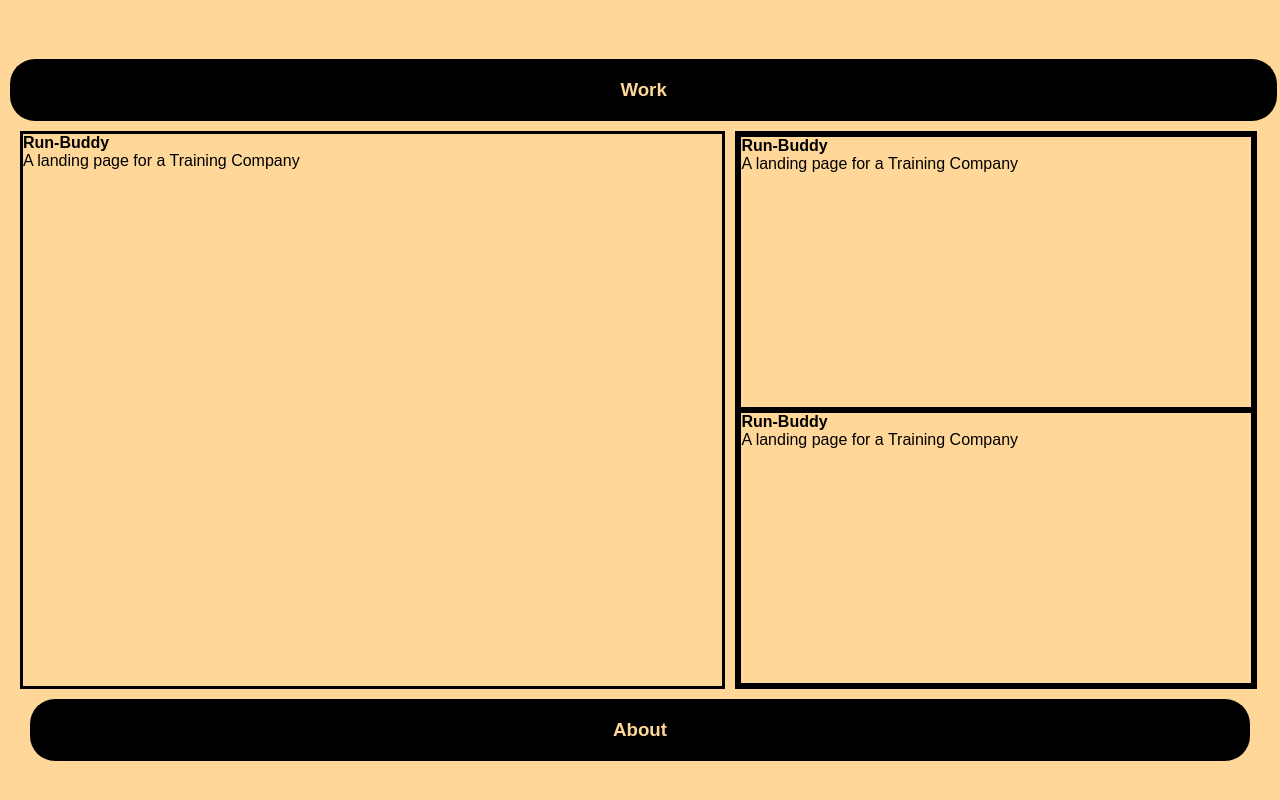
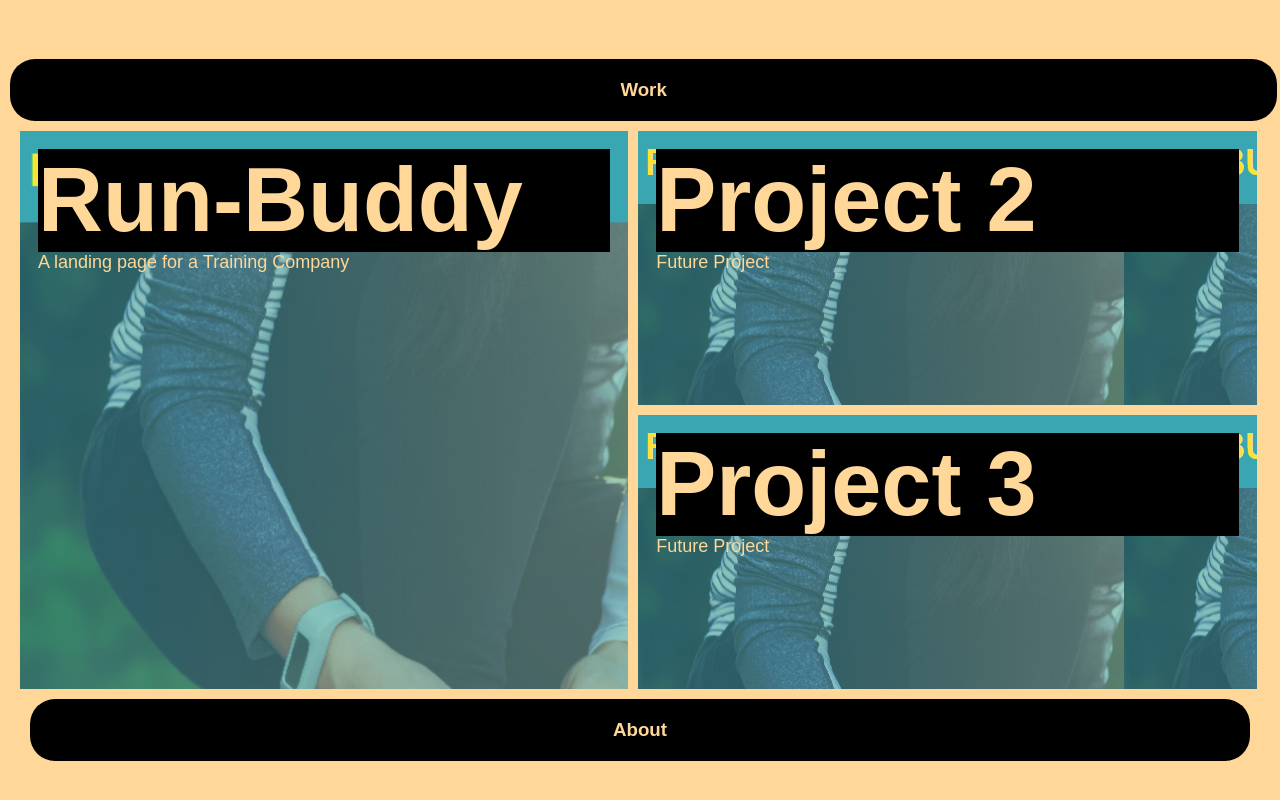
Before and after one commit to enceps/portfolio, a plain HTML site: page index.html in a window 1280 px wide. Shown: the part 820-1620 px from the top of the page. Drawn offline with Linux system fonts and the light colour scheme.

Commit message:
Images added to work Section, hover effects, Text Added

```diff
--- a/assets/style.css
+++ b/assets/style.css
@@ -140,8 +140,9 @@ h3 {
 }
 
 .Project-1 {
-
-    border:#000000 solid;
+    background-image: url(./images/Run-Buddy.png);
+    background-repeat: no-repeat;
+    background-size:cover;
     flex-basis: auto;
     flex: 1;
     flex-grow: 3;
@@ -149,7 +150,6 @@ h3 {
 }
 
 .sub-project {
-    border:#000000 solid;
     flex-basis: auto;
     flex-grow: 1;
     margin: 0 10px 0 0;
@@ -160,19 +160,32 @@ h3 {
 }
 
 .Project-2 {
+    background-image: url(./images/Run-Buddy.png);
+    flex-basis: auto;
+    flex-grow: 1;
+    margin: 0 0 10px 0;
+}
 
-    border:#000000 solid;
+.Project-3 {
+    background-image: url(./images/Run-Buddy.png);
     flex-basis: auto;
     flex-grow: 1;
     margin: 0 0 0 0;
 }
 
-.Project-3 {
+.Project-1:hover {
 
-    border:#000000 solid;
-    flex-basis: auto;
-    flex-grow: 1;
-    margin: 0 0 0 0;
+    border: #000000 solid;
+}
+
+.Project-2:hover {
+
+    border: #000000 solid;
+}
+
+.Project-3:hover {
+
+    border: #000000 solid;
 }
 
 #Work {
@@ -198,3 +211,16 @@ h3 {
     flex-wrap: wrap;
     height:80vh;
 }
+
+.project-link {
+font-style: normal;
+display: block;
+height: 100%;
+width: 100%;
+
+}
+
+h4 {
+    background-color: #000000;
+    font-size: 5em;
+}
--- a/index.html
+++ b/index.html
@@ -20,7 +20,7 @@
 
 <section class="hero">
     <img class="avatar" src="./assets/images/avatar.png" alt="Avatar">
-    <h2>Lorem, ipsum dolor sit amet consectetur adipisicing elit. Neque eius esse tempore, ad voluptates consectetur ab in qui asperiores soluta provident eos autem harum omnis iusto? Totam quisquam quaerat velit.</h2>
+    <h2>Creator, Future Developer and Programmer.</h2>
 </section>
 
 <section id="Work">
@@ -28,19 +28,23 @@
    <div class="Content">
 
        <div class="Project-1">
+           <a class="project-link" href="https://enceps.github.io/run-buddy/" >
 <h4>Run-Buddy</h4>
 <p>A landing page for a Training Company</p>
+</a>
    </div>
 
    <div class="sub-project">
    <div class="Project-2">
-    <h4>Run-Buddy</h4>
-    <p>A landing page for a Training Company</p>
+    <a class="project-link" href="https://enceps.github.io/run-buddy/" >
+    <h4>Project 2</h4>
+    <p>Future Project</p></a>
        </div>
 
        <div class="Project-3">
-        <h4>Run-Buddy</h4>
-        <p>A landing page for a Training Company</p>
+        <a  class="project-link" href="https://enceps.github.io/run-buddy/">
+        <h4>Project 3</h4>
+        <p>Future Project</p></a>
            </div>
         </div>
 
@@ -50,14 +54,19 @@
 <section id="About">
     <div class="Content">
         <h3>About</h3>
-    <p>Lorem, ipsum dolor sit amet consectetur adipisicing elit. Pariatur temporibus dolorem debitis ut iste dolor hic doloremque iusto. Repellendus dignissimos necessitatibus quod, libero ad veritatis ex voluptate fugit cum ut!</p>
+    <p>Southern Ontario Native who enjoys sports, puzzles, art, and tabletop games.</p>
 </div>
 </section>
 
 <section id="Contact">
     <div class="Content">
     <h3>Contact</h3>
-    <p>Lorem, ipsum dolor sit amet consectetur adipisicing elit. Pariatur temporibus dolorem debitis ut iste dolor hic doloremque iusto. Repellendus dignissimos necessitatibus quod, libero ad veritatis ex voluptate fugit cum ut!</p>
+    <ul>
+        <li>Email: email@email.com</li>
+        <li>GitHub</li>
+        <li></li>
+        <li>Email: email@email.com</li>
+    </ul>
     </div>
 </section>
 
```
Also changed, not shown: assets/images/Run-Buddy.png (added).
